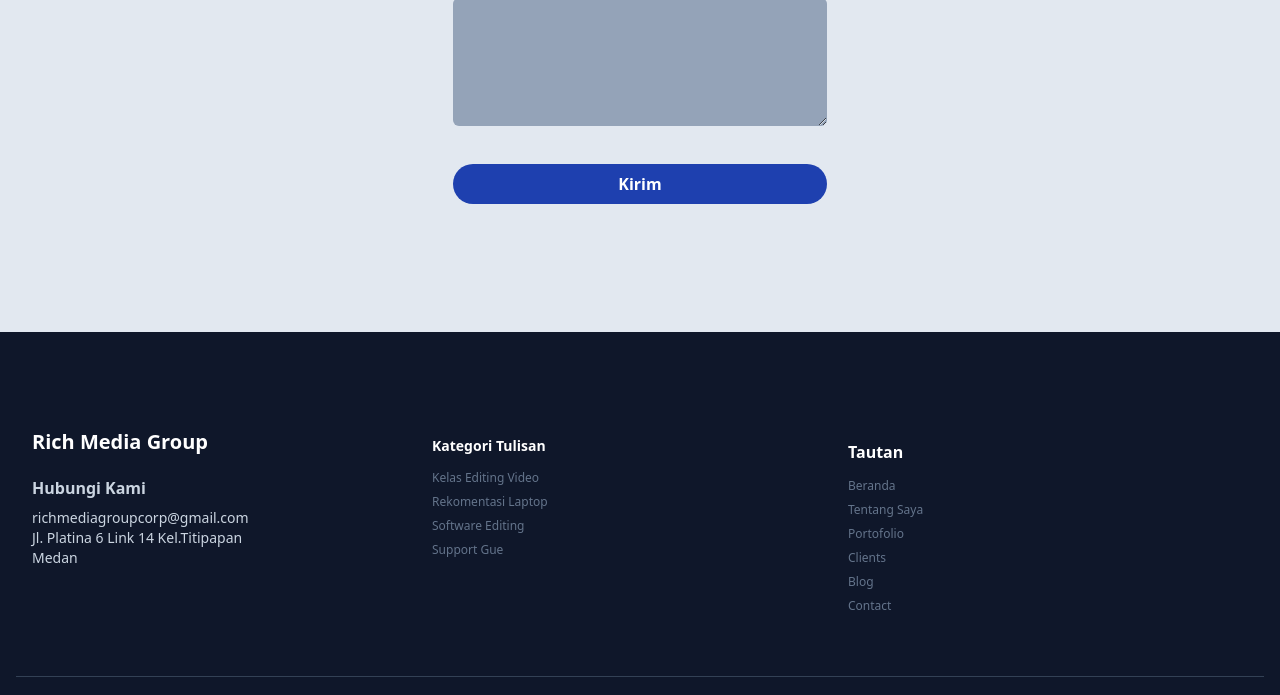
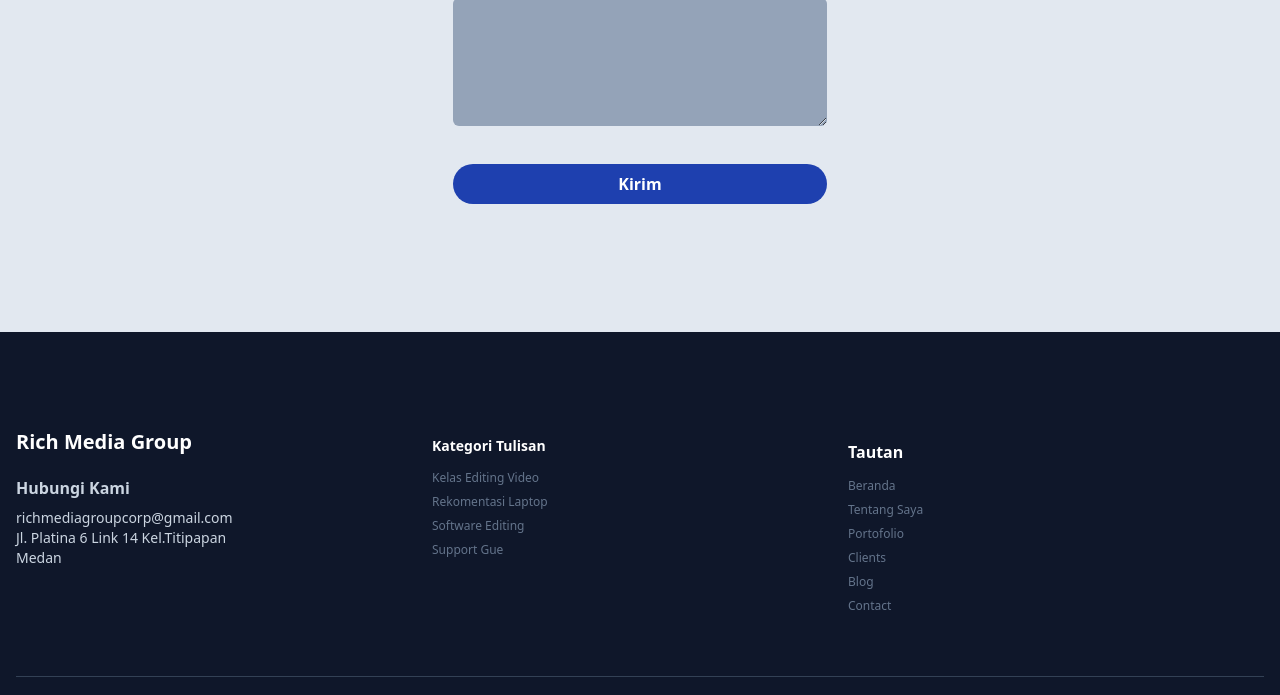
Before and after one commit to jokonurhadi/id, a website: page index.html in a window 1280 px wide. Shown: the part 5587-6282 px from the top of the page. Drawn offline with Linux system fonts and the light colour scheme.

Commit message:
mengubah posisi teks

```diff
--- a/index.html
+++ b/index.html
@@ -335,7 +335,7 @@
         <footer class="bg-dark pt-24 pb-12">
             <div class="container">
                 <div class="flex flex-wrap">
-                    <div class="w-full px-4 px-4 mb-12 text-slate-300 font-medium md:w-1/3">
+                    <div class="w-full mb-12 text-slate-300 font-medium md:w-1/3">
                         <h2 class="font-bold text-xl text-white mb-5">Rich Media Group</h2>
                         <h3 class="font-bold text-base mb-2">Hubungi Kami</h3>
                         <p class="text-sm">richmediagroupcorp@gmail.com</p>
```
Also changed, not shown: dist/output.css.
